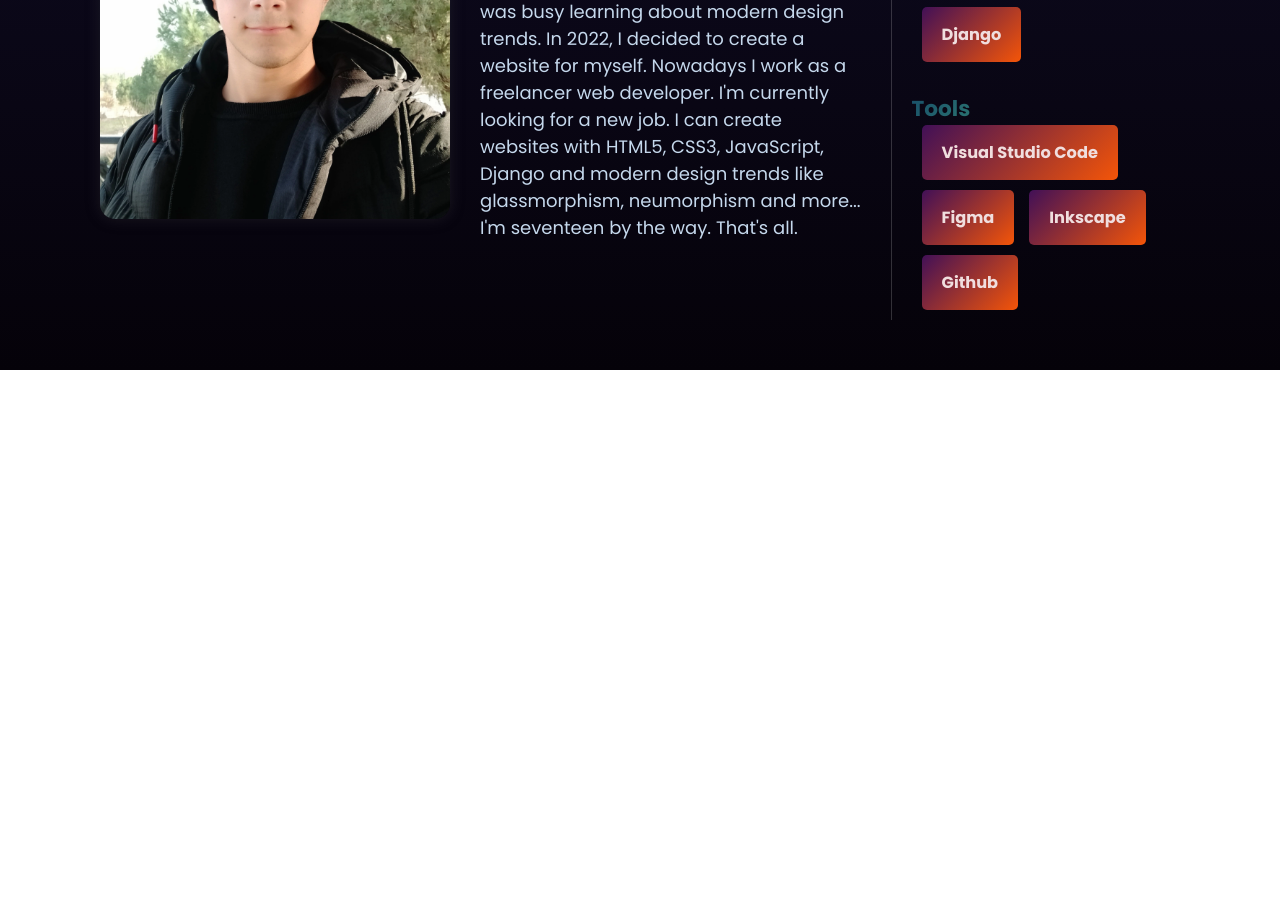
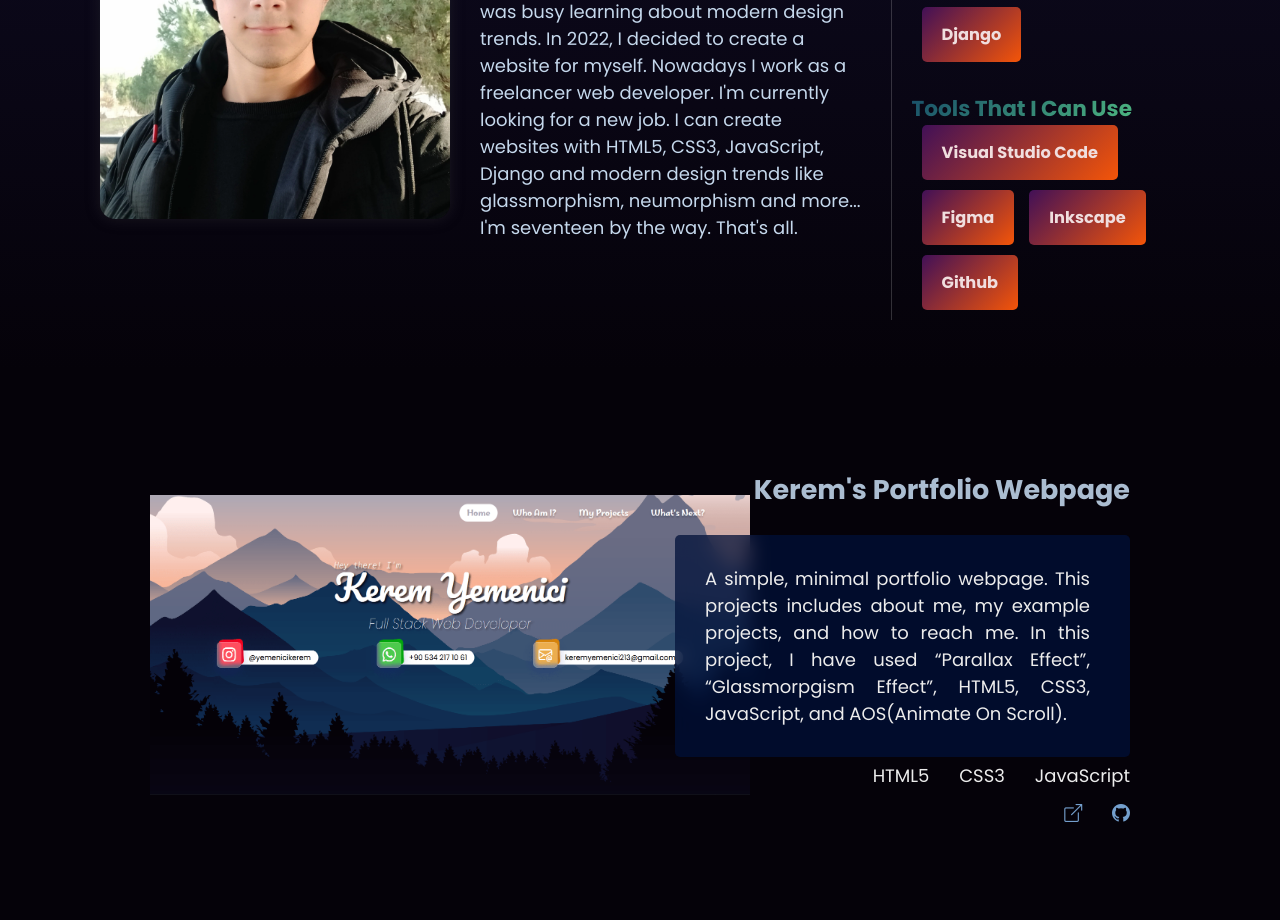
Before and after one commit to n0xm1les/keremyemenici, a plain HTML site: page index.html in a window 1280 px wide. Shown: the part 1488-2408 px from the top of the page. Before the commit the page ends 1858 px from the top, so only its background shows below. Drawn offline with nearby package versions, Linux system fonts and the light colour scheme; a web font is replaced by a local one.

Commit message:
completed projects section

```diff
--- a/index.html
+++ b/index.html
@@ -88,7 +88,7 @@
 
     <main>
 
-        <!-- About ME -->
+        <!-- About Me -->
         <section id="about-me" class="center-x flx-dir-col">
 
             <h1 id="about-me-title" class="section-title" data-aos="slide-left" data-aos-anchor-placement="center-bottom">Freelancer Web Developer</h1>
@@ -105,7 +105,7 @@
                 <!-- I can do anything on Internet -->
                 <div id="abilities" class="center-both flx-dir-col" data-aos="fade-left" data-aos-anchor-placement="center-bottom">
                     <div id="skills">
-                        <h3 class="abilities-title">Skills</h3>
+                        <h3 class="abilities-title">Skills That I Have</h3>
                         <ul class="ability-list flx-dir-row">
                             <li>Responsive Design</li>
                             <li>HTML5</li>
@@ -119,7 +119,7 @@
                     </div>
 
                     <div id="tools">
-                        <h3 class="abilities-title">Tools</h3>
+                        <h3 class="abilities-title">Tools That I Can Use</h3>
                         <ul class="ability-list flx-dir-row">
                             <li>Visual Studio Code</li>
                             <li>Figma</li>
@@ -130,6 +130,40 @@
                 </div>
             </div>
         </section>
+
+        <!-- My Projects -->
+        <section id="projects" class="center-both flx-dir-col">
+
+            <!-- Porject Card -->
+            <div class="project flx-dir-row" data-aos="fade-up" data-aos-delay="500" data-aos-anchor-placement="center-bottom">
+
+                <div class="project-thumbnail"><img src="static/img/thumbnails/keremyemenici.com.webp" alt="keremyemenici.com's Thumbnail"></div>
+
+                <div class="project-card">
+
+                    <h2 class="project-title">Kerem's Portfolio Webpage</h2>
+                    <div class="project-details">A simple, minimal portfolio webpage. This projects includes about me, my example projects, and how to reach me. In this project, I have used “Parallax Effect”, “Glassmorpgism Effect”, HTML5, CSS3, JavaScript, and AOS(Animate On Scroll).</div>
+                    <ul class="project-technologies">
+                        <li>HTML5</li>
+                        <li>CSS3</li>
+                        <li>JavaScript</li>
+                    </ul>
+
+                    <ul class="project-links">
+                        <li>
+                            <a href="https://keremyemenici.com" target="_blank" rel="noopener noreferrer">
+                                <div class="bi bi-box-arrow-up-right"></div>
+                            </a>
+                        </li>
+                        <li>
+                            <a href="https://github.com/n0xm1les/keremyemenici" target="_blank" rel="noopener noreferrer">
+                                <div class="bi bi-github"></div>
+                            </a>
+                        </li>
+                    </ul>
+                </div>
+            </div>
+        </section>
     </main>
 
     <!-- Scripts -->
--- a/style.css
+++ b/style.css
@@ -256,3 +256,97 @@ ul.ability-list>li {
 div#tools {
     margin-top: 20px;
 }
+
+/* Projects Section */
+section#projects {
+    width: 100%;
+    height: fit-content;
+    padding: 50px 100px;
+}
+
+.project {
+    height: 350px;
+    max-width: 100%;
+    justify-content: flex-start;
+    align-items: center;
+    padding: 0 50px;
+    margin: 50px 0;
+}
+
+.project-thumbnail, .project-thumbnail>img {
+    height: 100%;
+    max-height: 300px;
+    max-width: 600px;
+}
+
+.project-card {
+    height: 100%;
+    width: 50%;
+    text-align: right;
+}
+
+.project-title {
+    font-size: 1.5rem;
+    font-weight: 700;
+    color: #ABBDD1;
+}
+
+.project-details {
+    text-align: justify;
+    color: #ececec;
+    width: calc(100% + 75px);
+    background: rgba(0, 16, 57, 0.75);
+    backdrop-filter: blur( 10px );
+    -webkit-backdrop-filter: blur( 10px );
+    border-radius: 5px;
+    padding: 30px 40px 30px 30px;
+    margin: 25px 0 5px 0;
+    transform: translateX(-75px);
+}
+
+.project-technologies {
+    color: #ececec;
+    list-style: none;
+}
+
+.project-technologies>li {
+    display: inline;
+    padding: 0 0 0 25px;
+}
+
+.project-links {
+    list-style: none;
+    margin-top: 10px;
+}
+
+.project-links>li, .project-links>li>a, .project-links>li>a>div {
+    color: #749FCD;
+    display: inline;
+    text-decoration: none;
+}
+
+.project-links>li {
+    padding: 0 0 0 25px;
+}
+
+.project:nth-of-type(2) {
+    flex-direction: row-reverse;
+}
+
+.project:nth-of-type(2) .project-card {
+    text-align: left;
+}
+
+.project:nth-of-type(2) .project-details {
+    padding: 30px 30px 30px 40px;
+    transform: translateX(0px);
+}
+
+.project:nth-of-type(2) .project-technologies>li {
+    padding: 0 25px 0 0;
+}
+
+
+.project:nth-of-type(2) .project-links>li {
+    padding: 0 25px 0 0;
+}
```
Also changed, not shown: static/img/thumbnails/keremyemenici.com.webp (added).
